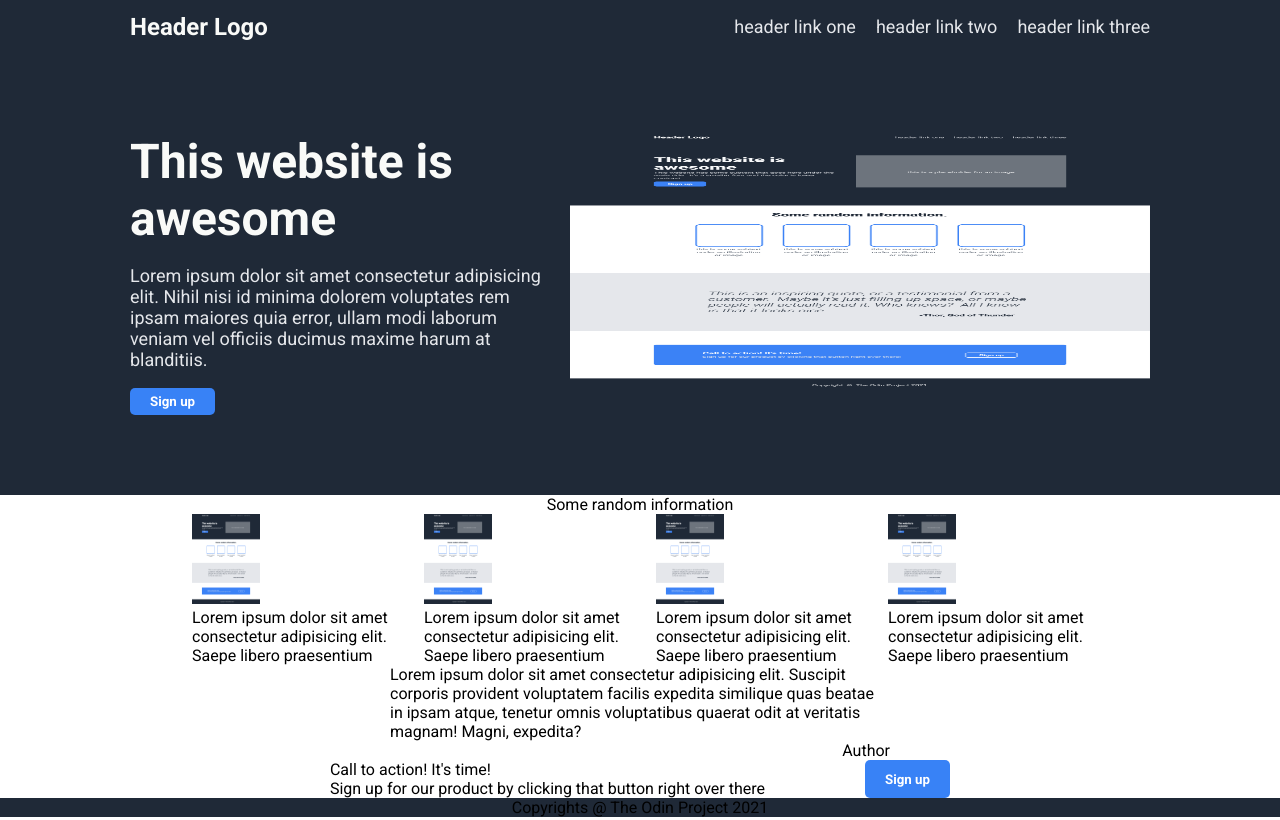
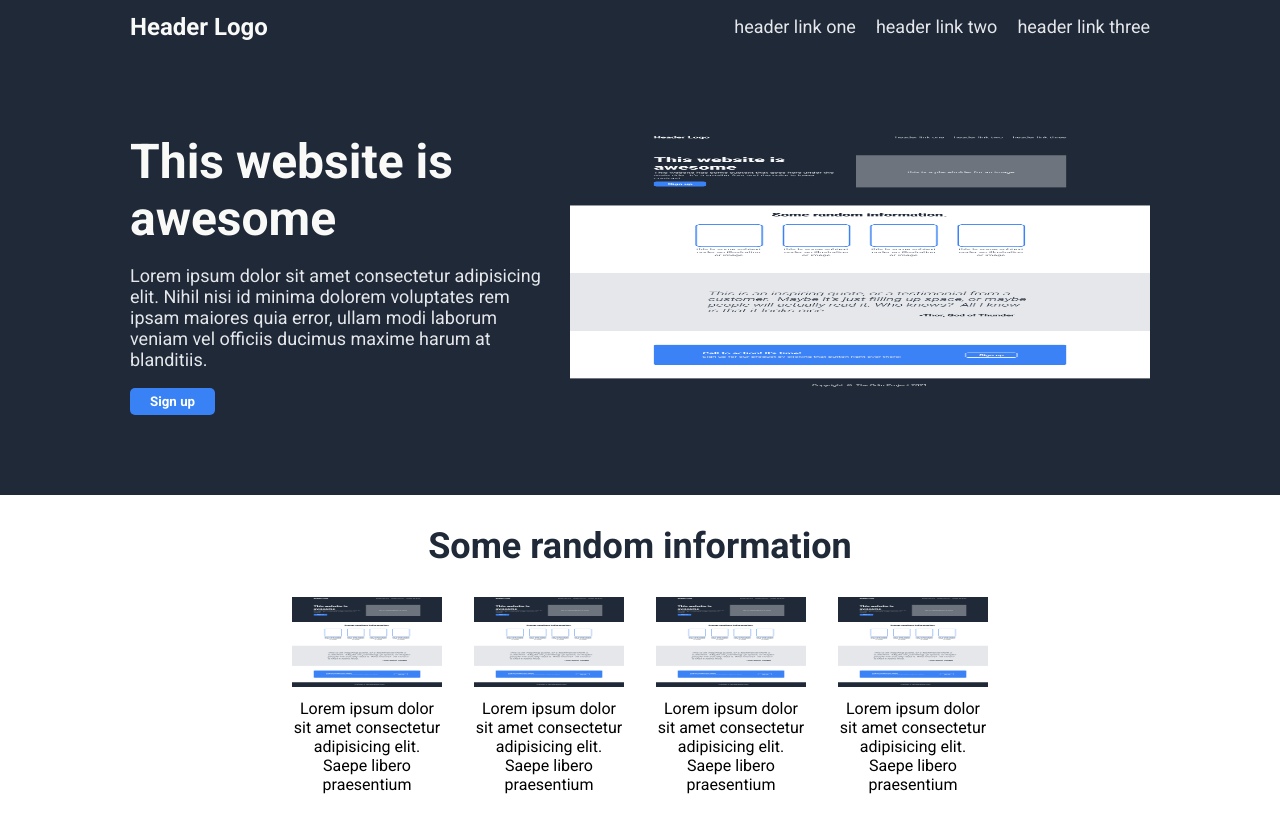
Before and after one commit to vince-pino/landing-page, a plain HTML site: page index.html in a window 1280 px wide. Shown: the top 820 px of the page. Drawn offline with Linux system fonts and the light colour scheme.

Commit message:
Styled the body class

```diff
--- a/index.html
+++ b/index.html
@@ -34,25 +34,25 @@
     </div>
 
     <div class="body">
-      <div>
+      <div class="info-header-txt">
         Some random information
       </div>
       <div class="content">
-        <div class="content-img">
+        <div class="content-body">
           <img src="images/01.png" alt="">
-          <div>Lorem ipsum dolor sit amet consectetur adipisicing elit. Saepe libero praesentium </div>
+          <div class="content-text">Lorem ipsum dolor sit amet consectetur adipisicing elit. Saepe libero praesentium </div>
         </div>
-        <div class="content-img">
+        <div class="content-body">
           <img src="images/01.png" alt="">
-          <div>Lorem ipsum dolor sit amet consectetur adipisicing elit. Saepe libero praesentium </div>
+          <div class="content-text">Lorem ipsum dolor sit amet consectetur adipisicing elit. Saepe libero praesentium </div>
         </div>
-        <div class="content-img">
+        <div class="content-body">
           <img src="images/01.png" alt="">
-          <div>Lorem ipsum dolor sit amet consectetur adipisicing elit. Saepe libero praesentium </div>
+          <div class="content-text">Lorem ipsum dolor sit amet consectetur adipisicing elit. Saepe libero praesentium </div>
         </div>
-        <div class="content-img">
+        <div class="content-body">
           <img src="images/01.png" alt="">
-          <div>Lorem ipsum dolor sit amet consectetur adipisicing elit. Saepe libero praesentium </div>
+          <div class="content-text">Lorem ipsum dolor sit amet consectetur adipisicing elit. Saepe libero praesentium </div>
         </div>
       </div>
     </div>
--- a/styles/style.css
+++ b/styles/style.css
@@ -92,18 +92,30 @@ button {
   align-items: center;
 }
 
+.info-header-txt {
+  font-size: 36px;
+  font-weight: bold;
+  color: #1f2937;
+  margin-top: 30px;
+  margin-bottom: 30px;
+}
+
 .content {
   display: flex;
   justify-content: center;
   gap: 32px;
+  margin-bottom: 30px;
 }
 
-.content-img {
-  width: 200px;
+.content-body {
+  width: 150px;
+  justify-content: center;
+  text-align: center;
 }
 
-.content-img img {
-  width: auto;
+.content-body img {
+  width: 100%;
+  margin-bottom: 8px;
 }
 
 .qoute-container {
```
